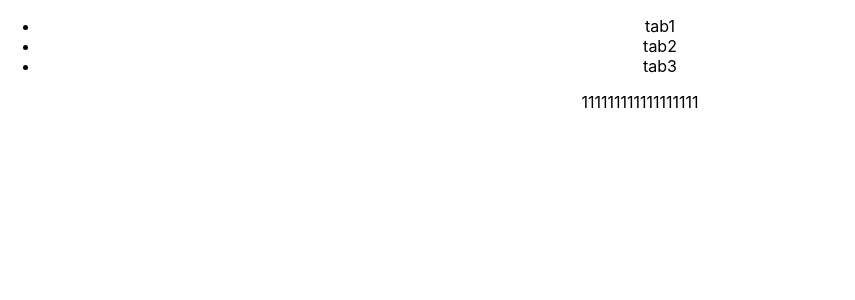
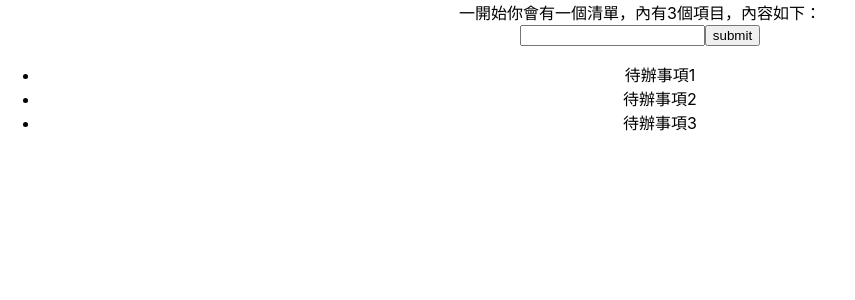
Before and after one commit to michelle3356/reactHw201911, a React (Create React App) app: page / in a window 1280 px wide. Shown: the top 300 px of the page, without its empty margins (0-855 px from the left). Built offline with nearby package versions, Linux system fonts and the light colour scheme.

Commit message:
no change list

```diff
--- a/src/App.css
+++ b/src/App.css
@@ -1,19 +1,3 @@
 .App {
   text-align: center;
 }
-
-.App button {
-  height: 50px;
-  width: 150px;
-  border:0;
-  background-color:#002d76;
-  color:#fff;
-  border-radius:10px;
-  cursor:pointer;
-}
-
-.App button:hover{
-  color:#fff;
-  background-color:#0488c6;
-  border:2px #0488c6 solid;
-}
--- a/src/App.js
+++ b/src/App.js
@@ -1,11 +1,11 @@
 import React from 'react';
 import './App.css';
-import HwTwelveTab from './HwTwelveTab';
+import HwThirteenAppley from './HwThirteenAppley';
 
 function App() {
   return (
     <div className="App">
-      <HwTwelveTab />
+      <HwThirteenAppley />
     </div>
   );
 }
--- a/src/HwThirteenAppley.js
+++ b/src/HwThirteenAppley.js
@@ -18,7 +18,14 @@ export default class App extends Component {
 
   handleSubmit = (e) => {
     e.preventDefault();
-    console.log(e)
+    // console.log(e)
+    const toDoList = this.state.toDoList;
+    const value = this.state.value;
+    if(value !== '' && value.trim() !== '')
+    this.setState({
+      toDoList: [value, ...toDoList],
+      value: ''
+    })
   };
 
   handleClick = (e) => {
```
